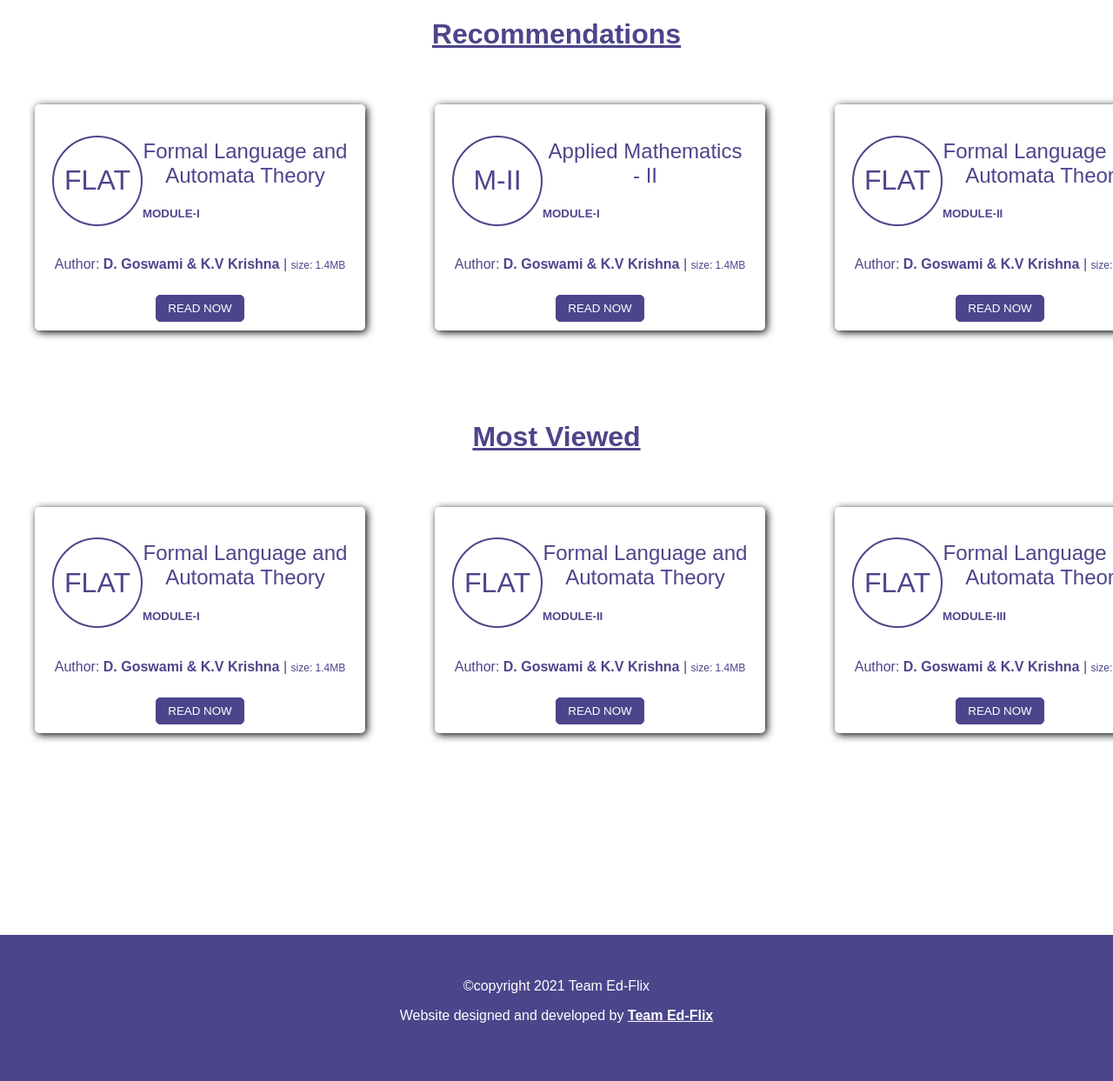
After one commit to EdFlix5/Ed-Flix, a Django app: template templates/afterLogin.html in a window 1280 px wide. The commit adds this page. Shown: the whole page at 87% size. Run offline with Django 3.2, Linux system fonts and the light colour scheme; the template is opened without the code that fills it, so the values that code supplies are empty.

Commit message:
Update home page after login

```diff
--- /dev/null
+++ b/static/css/afterLogin.css
@@ -0,0 +1,252 @@
+* {
+  scroll-behavior: smooth;
+}
+
+body {
+  margin: 0;
+  padding: 0;
+  font-family: Arial, Helvetica, sans-serif;
+}
+
+h1 {
+  color: #4c458b;
+}
+
+.slide {
+  width: 40vw;
+  height: 40vh;
+}
+
+.wrapper {
+  display: flex;
+  flex-direction: row;
+  /* width: 300vw; Made Dynamic*/
+}
+
+.outer-wrapper {
+  overflow-x: auto;
+  margin-bottom: 4rem;
+}
+
+/* SCROLLBAR */
+::-webkit-scrollbar {
+  width: 10px;
+  height: 10px;
+}
+
+::-webkit-scrollbar-track:horizontal {
+  background: #f1f1f1;
+  border-radius: 10px;
+}
+
+::-webkit-scrollbar-thumb:horizontal {
+  background: #888;
+}
+
+::-webkit-scrollbar-thumb:horizontal {
+  border-radius: 10px;
+}
+
+::-webkit-scrollbar-thumb:horizontal:hover {
+  background: #555;
+}
+
+::-webkit-scrollbar-corner:horizontal {
+  border-radius: 10px;
+}
+
+/* CARD */
+
+.notes {
+  text-align: center;
+  color: #1f1a4d;
+  text-decoration: underline;
+}
+
+.card {
+  color: #4c458b;
+  box-shadow: 2px 2px 10px #000;
+  border-radius: 5px;
+  margin: 40px;
+  max-width: 380px;
+  min-width: 380px;
+  width: 380px;
+  background-image: linear-gradient(120deg, transparent 50%, #4c458b 50%);
+  background-size: 265%;
+  transition: all 0.5s ease-in-out;
+}
+
+.card:hover {
+  transform: translateY(-10px) scale(1.04);
+  background-position: 100%;
+  background-color: #4c458b;
+  color: #fff;
+}
+
+.card:hover .subject-short {
+  color: #fff;
+  border-color: #fff;
+}
+
+/* BUTTON */
+.read-button {
+  background-color: #4c458b;
+  color: #fff;
+  padding: 7px 13px;
+  margin: 10px 0;
+  border-radius: 5px;
+  border: 1px solid #4c458b;
+  cursor: pointer;
+}
+
+.read-button:focus {
+  outline: none;
+}
+
+.card:hover .read-button {
+  background-color: #fff;
+  color: #4c458b;
+}
+
+.image {
+  padding: 24px;
+}
+
+.image-container {
+  margin: 20px;
+  display: flex;
+  align-items: center;
+  justify-content: space-between;
+}
+
+/* .image-container img {
+  width: 100px;
+  height: 100px;
+  border-radius: 50%;
+} */
+
+.subject-short {
+  height: 100px;
+  width: 100px;
+  min-width: 100px;
+  min-height: 100px;
+  /* flex: 0.3; */
+  border-radius: 50%;
+  border: 2px solid #4c458b;
+  color: #4c458b;
+  text-align: center;
+  font-size: 32px;
+  display: flex;
+  justify-content: center;
+  align-items: center;
+  font-family: fantasy;
+}
+
+.subject-name {
+  /* flex: 0.7; */
+  text-align: left;
+}
+
+.subject-name h2 {
+  text-align: center;
+  font-weight: 400;
+}
+
+.author {
+  text-align: center;
+}
+
+.author-name {
+  font-weight: 600;
+}
+
+.author-duration {
+  font-size: 12px;
+}
+
+.subject-container {
+  display: grid;
+  /* grid-template-columns: 1fr; */
+  grid-template-columns: repeat(3, 1fr);
+  justify-items: center;
+}
+
+hr {
+  border-style: dotted;
+  border-width: 5px 0 0 0;
+  color: #777;
+  width: 5%;
+  margin-bottom: 80px;
+}
+
+@media (max-width: 1200px) {
+  .subject-container {
+    grid-template-columns: repeat(2, 1fr);
+  }
+}
+
+@media (max-width: 750px) {
+  .subject-container {
+    grid-template-columns: 1fr;
+  }
+
+  .image-container {
+    flex-direction: column;
+  }
+
+  .subject-name h2 {
+    display: none;
+  }
+
+  .card {
+    /* width: 65%; */
+    margin: 15px;
+  }
+
+  .navbar-list {
+    justify-content: center;
+  }
+
+  .author p {
+    margin: 0 10px;
+  }
+}
+
+@media (max-width: 600px) {
+  .subject-short {
+    font-size: 26px;
+    height: 80px;
+    width: 80px;
+    min-height: 80px;
+    min-width: 80px;
+  }
+  h1 {
+    font-size: 30px;
+  }
+  h2 {
+    font-size: 15px;
+  }
+  h5 {
+    font-size: 10px;
+  }
+  .card {
+    max-width: 280px;
+    min-width: 280px;
+  }
+  .author {
+    font-size: 12px;
+  }
+  .read-button {
+    padding: 5px 10px;
+    font-size: 10px;
+  }
+}
+
+.footer {
+  background-color: #4c458b;
+  color: #fff;
+  text-align: center;
+  margin-bottom: 0;
+  margin-top: 12rem;
+  padding: 50px;
+}
--- /dev/null
+++ b/static/js/afterLogin.js
@@ -0,0 +1,13 @@
+const singleCardWidth = document.querySelector(".card").offsetWidth;
+
+const recommendCardNumber = document.querySelector(".recommend")
+  .childElementCount;
+const recommendTotalWidth = (recommendCardNumber + 2) * singleCardWidth;
+document.querySelector(".recommend").style.width = `${recommendTotalWidth}px`;
+
+const mostViewedCardNumber = document.querySelector(".most-viewed")
+  .childElementCount;
+const mostViewedTotalWidth = (mostViewedCardNumber + 2) * singleCardWidth;
+document.querySelector(
+  ".most-viewed"
+).style.width = `${mostViewedTotalWidth}px`;
--- /dev/null
+++ b/templates/afterLogin.html
@@ -0,0 +1,265 @@
+<!DOCTYPE html>
+<html lang="en">
+  <head>
+    <meta charset="UTF-8" />
+    <meta name="viewport" content="width=device-width, initial-scale=1.0" />
+    <title>Home</title>
+    <link rel="stylesheet" href="css/afterLogin.css" />
+    <script src="js/afterLogin.js" defer></script>
+  </head>
+  <body>
+    <!-- I -->
+    <h1 style="text-align: center; text-decoration: underline">
+      Recommendations
+    </h1>
+    <div class="outer-wrapper">
+      <div class="wrapper recommend">
+        <!-- 1 -->
+        <div class="card">
+          <div class="image-container">
+            <div class="subject-short">FLAT</div>
+            <div class="subject-name">
+              <h2>Formal Language and Automata Theory</h2>
+              <h5>MODULE-I</h5>
+            </div>
+          </div>
+          <div class="author">
+            <p>
+              Author:
+              <span class="author-name">D. Goswami & K.V Krishna</span> |
+              <span class="author-duration">size: 1.4MB</span>
+            </p>
+            <a href="images/Java Module-2.pdf" target="_blank"
+              ><button class="read-button">READ NOW</button></a
+            >
+          </div>
+        </div>
+        <!-- 2 -->
+        <div class="card">
+          <div class="image-container">
+            <div class="subject-short">M-II</div>
+            <div class="subject-name">
+              <h2>Applied Mathematics - II</h2>
+              <h5>MODULE-I</h5>
+            </div>
+          </div>
+          <div class="author">
+            <p>
+              Author:
+              <span class="author-name">D. Goswami & K.V Krishna</span> |
+              <span class="author-duration">size: 1.4MB</span>
+            </p>
+            <a href="images/Java Module-2.pdf" target="_blank"
+              ><button class="read-button">READ NOW</button></a
+            >
+          </div>
+        </div>
+        <!-- 3 -->
+        <div class="card">
+          <div class="image-container">
+            <div class="subject-short">FLAT</div>
+            <div class="subject-name">
+              <h2>Formal Language and Automata Theory</h2>
+              <h5>MODULE-II</h5>
+            </div>
+          </div>
+          <div class="author">
+            <p>
+              Author:
+              <span class="author-name">D. Goswami & K.V Krishna</span> |
+              <span class="author-duration">size: 1.4MB</span>
+            </p>
+            <a href="images/Java Module-2.pdf" target="_blank"
+              ><button class="read-button">READ NOW</button></a
+            >
+          </div>
+        </div>
+        <!-- 4 -->
+        <div class="card">
+          <div class="image-container">
+            <div class="subject-short">CNS</div>
+            <div class="subject-name">
+              <h2>Cryptography and Network Security</h2>
+              <h5>MODULE-I</h5>
+            </div>
+          </div>
+          <div class="author">
+            <p>
+              Author:
+              <span class="author-name">D. Goswami & K.V Krishna</span> |
+              <span class="author-duration">size: 1.4MB</span>
+            </p>
+            <a href="images/Java Module-2.pdf" target="_blank"
+              ><button class="read-button">READ NOW</button></a
+            >
+          </div>
+        </div>
+      </div>
+    </div>
+    <!-- II -->
+    <h1 style="text-align: center; text-decoration: underline">Most Viewed</h1>
+    <div class="outer-wrapper">
+      <div class="wrapper most-viewed">
+        <!-- 1 -->
+        <div class="card">
+          <div class="image-container">
+            <div class="subject-short">FLAT</div>
+            <div class="subject-name">
+              <h2>Formal Language and Automata Theory</h2>
+              <h5>MODULE-I</h5>
+            </div>
+          </div>
+          <div class="author">
+            <p>
+              Author:
+              <span class="author-name">D. Goswami & K.V Krishna</span> |
+              <span class="author-duration">size: 1.4MB</span>
+            </p>
+            <a href="images/Java Module-2.pdf" target="_blank"
+              ><button class="read-button">READ NOW</button></a
+            >
+          </div>
+        </div>
+        <!-- 2 -->
+        <div class="card">
+          <div class="image-container">
+            <div class="subject-short">FLAT</div>
+            <div class="subject-name">
+              <h2>Formal Language and Automata Theory</h2>
+              <h5>MODULE-II</h5>
+            </div>
+          </div>
+          <div class="author">
+            <p>
+              Author:
+              <span class="author-name">D. Goswami & K.V Krishna</span> |
+              <span class="author-duration">size: 1.4MB</span>
+            </p>
+            <a href="images/Java Module-2.pdf" target="_blank"
+              ><button class="read-button">READ NOW</button></a
+            >
+          </div>
+        </div>
+        <!-- 3 -->
+        <div class="card">
+          <div class="image-container">
+            <div class="subject-short">FLAT</div>
+            <div class="subject-name">
+              <h2>Formal Language and Automata Theory</h2>
+              <h5>MODULE-III</h5>
+            </div>
+          </div>
+          <div class="author">
+            <p>
+              Author:
+              <span class="author-name">D. Goswami & K.V Krishna</span> |
+              <span class="author-duration">size: 1.4MB</span>
+            </p>
+            <a href="images/Java Module-2.pdf" target="_blank"
+              ><button class="read-button">READ NOW</button></a
+            >
+          </div>
+        </div>
+        <!-- 4 -->
+        <div class="card">
+          <div class="image-container">
+            <div class="subject-short">FLAT</div>
+            <div class="subject-name">
+              <h2>Formal Language and Automata Theory</h2>
+              <h5>MODULE-IV</h5>
+            </div>
+          </div>
+          <div class="author">
+            <p>
+              Author:
+              <span class="author-name">D. Goswami & K.V Krishna</span> |
+              <span class="author-duration">size: 1.4MB</span>
+            </p>
+            <a href="images/Java Module-2.pdf" target="_blank"
+              ><button class="read-button">READ NOW</button></a
+            >
+          </div>
+        </div>
+        <!-- 5 -->
+        <div class="card">
+          <div class="image-container">
+            <div class="subject-short">M-II</div>
+            <div class="subject-name">
+              <h2>Applied Mathematics - II</h2>
+              <h5>MODULE-I</h5>
+            </div>
+          </div>
+          <div class="author">
+            <p>
+              Author:
+              <span class="author-name">D. Goswami & K.V Krishna</span> |
+              <span class="author-duration">size: 1.4MB</span>
+            </p>
+            <a href="images/Java Module-2.pdf" target="_blank"
+              ><button class="read-button">READ NOW</button></a
+            >
+          </div>
+        </div>
+        <!-- 6 -->
+        <div class="card">
+          <div class="image-container">
+            <div class="subject-short">CNS</div>
+            <div class="subject-name">
+              <h2>Cryptography and Network Security</h2>
+              <h5>MODULE-I</h5>
+            </div>
+          </div>
+          <div class="author">
+            <p>
+              Author:
+              <span class="author-name">D. Goswami & K.V Krishna</span> |
+              <span class="author-duration">size: 1.4MB</span>
+            </p>
+            <a href="images/Java Module-2.pdf" target="_blank"
+              ><button class="read-button">READ NOW</button></a
+            >
+          </div>
+        </div>
+        <!-- 7 -->
+        <div class="card">
+          <div class="image-container">
+            <div class="subject-short">FLAT</div>
+            <div class="subject-name">
+              <h2>Formal Language and Automata Theory</h2>
+              <h5>MODULE-I</h5>
+            </div>
+          </div>
+          <div class="author">
+            <p>
+              Author:
+              <span class="author-name">D. Goswami & K.V Krishna</span> |
+              <span class="author-duration">size: 1.4MB</span>
+            </p>
+            <a href="images/Java Module-2.pdf" target="_blank"
+              ><button class="read-button">READ NOW</button></a
+            >
+          </div>
+        </div>
+      </div>
+    </div>
+    <footer class="footer">
+      <div class="row inner">
+        <copy class="copyright col-12 d-flex justify-content-center">
+          ©copyright
+          <script>
+            document.write(new Date().getFullYear());
+          </script>
+          Team Ed-Flix
+        </copy>
+      </div>
+      <p class="text-center">
+        Website designed and developed by
+        <strong
+          ><a href="https://github.com/EdFlix5" style="color: #ffffff"
+            >Team Ed-Flix</a
+          ></strong
+        >
+      </p>
+    </footer>
+  </body>
+</html>
```
Also changed, not shown: static/css/home.css (+29 -39 lines), static/js/home.js (+24 -17 lines), templates/home.html (+3 -4 lines), db.sqlite3.
